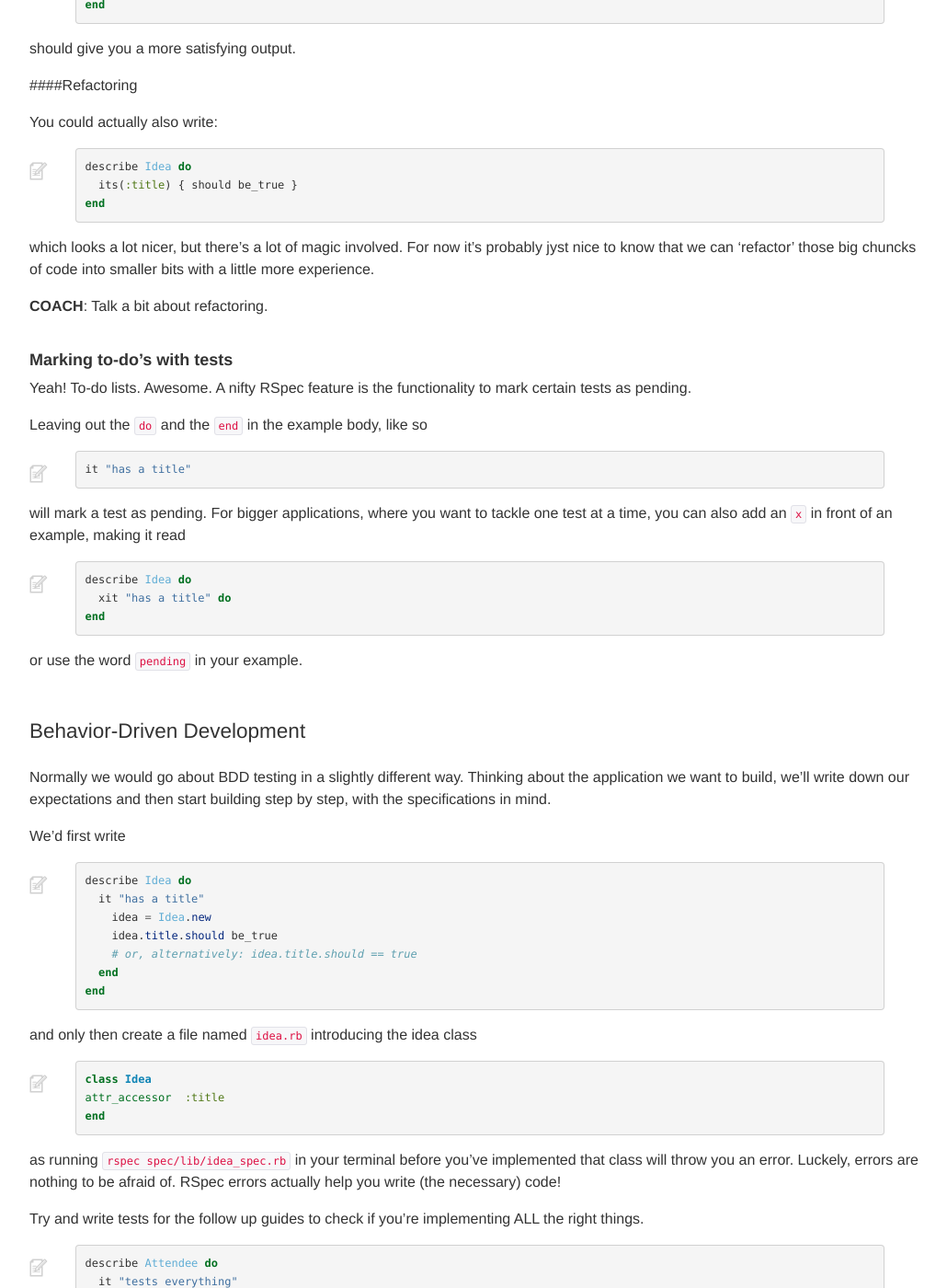
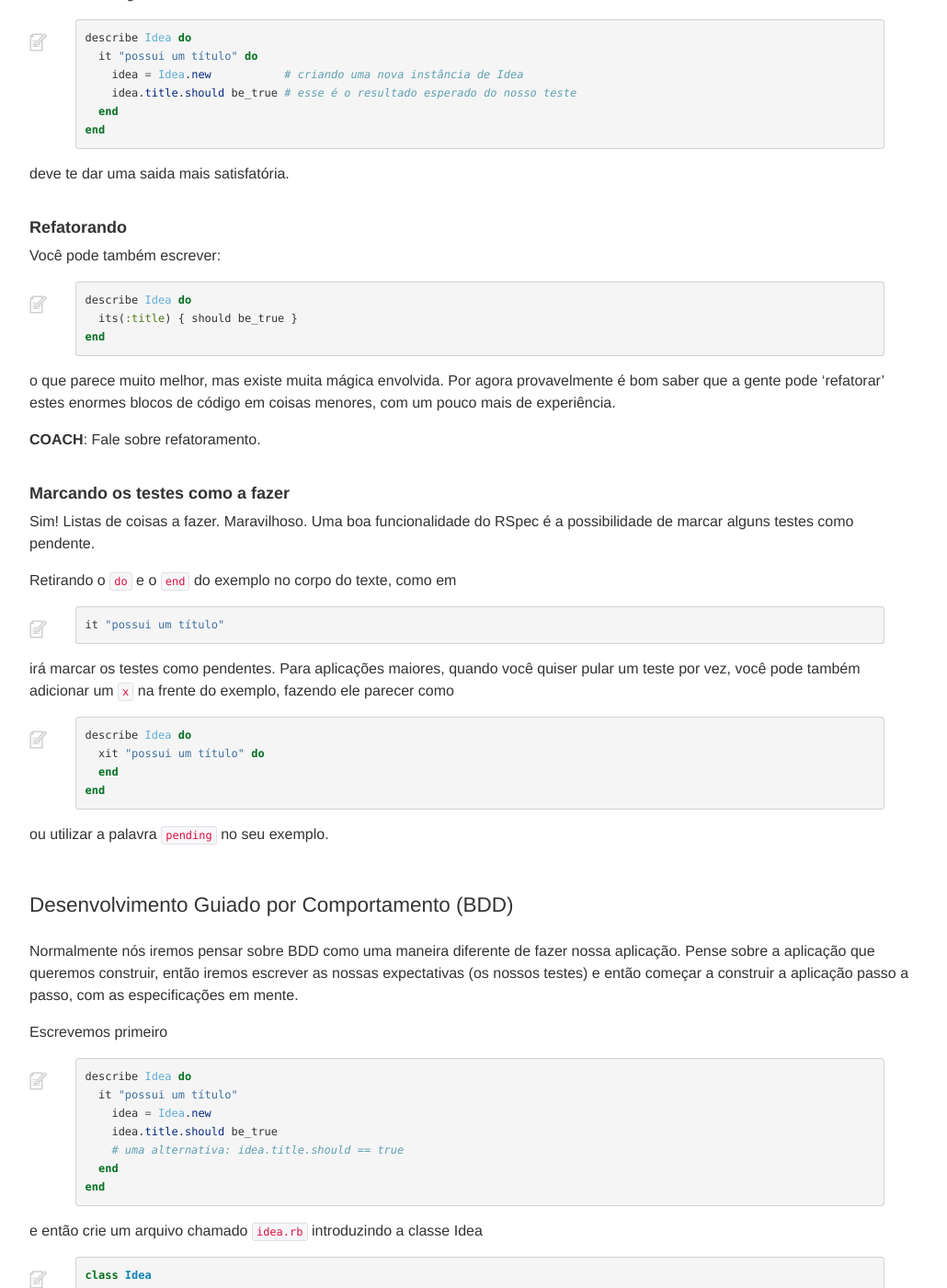
Before and after one commit to railsgirls/guides.railsgirls.com, a Jekyll site: the page built from _posts/2014-01-30-testing.markdown, in a window 1280 px wide and 1400 px high, scrolled down 1338 px. Shown: the whole window at 92% size, without its empty margins (53-1083 px from the left). Built offline with Jekyll 4.4.1, drawn with Linux system fonts in a browser that asks for light colours; nearby versions of some CDN libraries; some of the changed text lies outside the part shown.

Commit message:
Translate 'testing'

```diff
--- a/_posts/2014-01-30-testing.markdown
+++ b/_posts/2014-01-30-testing.markdown
@@ -1,71 +1,78 @@
 ---
 layout: default
-title: You better check you app, before you wreck your app
+title: Melhor você checar seu app, antes de quebrá-lo
 permalink: testing-rspec
 ---
 
-# Test your app with RSpec
+# Teste sua aplicação com RSpec
 
-*Created by Clemens Helm, [@clemenshelm](https://twitter.com/clemenshelm) and Floor Drees, [@floordrees](https://twitter.com/floordrees)*
+*Criado por Clemens Helm, [@clemenshelm](https://twitter.com/clemenshelm) e Floor Drees, [@floordrees](https://twitter.com/floordrees)*
 
-RSpec is a Ruby testing framework, that describes our application's behavior in a syntax that doesn't look much like Ruby. It outputs test results in your terminal, so you'll test your reading skills as well (pun intended).
+*Traduzido por Marina Limeira, [@marinalimeira_](https://www.twitter.com/marinalimeira_)*
 
-__COACH__: Talk about testing and Behavior-Driven Development.
+RSpec é um framework para testes em Ruby, que descreve o comportamento da nossa aplicação em uma sintaxe que não se parece muito com Ruby. Ele irá mostrar o resultado dos testes no seu terminal.
 
-### Install rspec
+__COACH__: Fale sobre testes e Desenvolvimento Guiado por Comportamento (Behavior Driven Development).
 
-For starters, let's install RSpec and all of its dependencies.
+### Instale o RSpec
+
+Para quem está iniciando, vamos instalar o RSpec e todas suas dependências.
 {% highlight sh %}
 gem install rspec
 {% endhighlight %}
 
-Then we call
+ou então, adicione ele ao seu `Gemfile`
+{% highlight sh %}
+gem 'rspec'
+{% endhighlight %}
+
+Então a gente pode chamar
 {% highlight sh %}
 rspec --init
 {% endhighlight %}
 
-in our project directory. This creates `spec_helper.rb` in the spec folder, and `.rspec`.
+no diretório do nosso projeto. Isso irá criar `spec_helper.rb` no diretório spec, e o arquivo `.rspec`.
 
-Rubyists often use the words 'test' and 'specification' interchangeably, that's why you'll store your tests in the 'specs' folder. Save your test as `idea_spec.rb` (`<name_of_spec>_spec.rb`).
+Rubystas frequentemente utilizam as palavras 'teste' e 'especificação' da mesma maneira, e é por isso que você irá armazenar seus testes no diretório 'specs'. Salve seus testes como `idea_spec.rb` (`<nome_do_spec>_spec.rb`).
 
-Inside that new file, write:
+Dentro desse novo arquivo, escreva:
 
 {% highlight ruby %}
 require "spec_helper"
 require "idea"
 {% endhighlight %}
 
-Next, let's describe one of our specifications
+Depois, vamos descrever uma das nossas especificações
 {% highlight ruby %}
 describe Idea do
-  it "has a title" # your examples (tests) go here
+  it "possui um título" # seus exemplos (testes) vão aqui
 end
 {% endhighlight %}
 
-In your terminal run
+No terminal rode
 {% highlight sh %}
 rspec spec/lib/idea_spec.rb
 {% endhighlight %}
 
-which will output that your test is pending as it's not yet implemented.
+que irá dizer que seu teste está pendente e ainda não foi implementado.
 
-__COACH__: Talk about googling terminal output.
+__COACH__: Fale sobre pesquisar no google a saida do terminal.
 
-Let's do something about that!
+Vamos fazer algo sobre isso!
 {% highlight ruby %}
 describe Idea do
-  it "has a title" do # yep, you can totally use 'it'
-    idea = Idea.new # creating a new idea 'instance'
-    idea.title.should be_true # this is our expectation
+  it "possui um título" do
+    idea = Idea.new           # criando uma nova instância de Idea
+    idea.title.should be_true # esse é o resultado esperado do nosso teste
   end
 end
 {% endhighlight %}
 
-should give you a more satisfying output.
+deve te dar uma saida mais satisfatória.
 
-####Refactoring
+#### Refatorando
 
-You could actually also write:
+Você pode também escrever:
 
 {% highlight ruby %}
 describe Idea do
@@ -73,63 +80,65 @@ describe Idea do
 end
 {% endhighlight %}
 
-which looks a lot nicer, but there's a lot of magic involved. For now it's probably jyst nice to know that we can 'refactor' those big chuncks of code into smaller bits with a little more experience.
+o que parece muito melhor, mas existe muita mágica envolvida. Por agora provavelmente é bom saber que a gente pode 'refatorar' estes enormes blocos de código em coisas menores, com um pouco mais de experiência.
 
-__COACH__: Talk a bit about refactoring.
+__COACH__: Fale sobre refatoramento.
 
-#### Marking to-do's with tests
+#### Marcando os testes como a fazer
 
-Yeah! To-do lists. Awesome. A nifty RSpec feature is the functionality to mark certain tests as pending.
+Sim! Listas de coisas a fazer. Maravilhoso. Uma boa funcionalidade do RSpec é a possibilidade de marcar alguns testes como pendente.
 
-Leaving out the `do` and the `end` in the example body, like so
+Retirando o `do` e o `end` do exemplo no corpo do texte, como em
 
 {% highlight ruby %}
-it "has a title"
+it "possui um título"
 {% endhighlight %}
 
-will mark a test as pending. For bigger applications, where you want to tackle one test at a time, you can also add an `x` in front of an example, making it read
-{% highlight ruby %}
-describe Idea do
-  xit "has a title" do
-end
-{% endhighlight %}
-
-or use the word `pending` in your example.
-
-### Behavior-Driven Development
-
-Normally we would go about BDD testing in a slightly different way. Thinking about the application we want to build, we'll write down our expectations and then start building step by step, with the specifications in mind.
-
-We'd first write
+irá marcar os testes como pendentes. Para aplicações maiores, quando você quiser pular um teste por vez, você pode também adicionar um `x` na frente do exemplo, fazendo ele parecer como
 
 {% highlight ruby %}
 describe Idea do
-  it "has a title"
-    idea = Idea.new
-    idea.title.should be_true
-    # or, alternatively: idea.title.should == true
+  xit "possui um título" do
   end
 end
 {% endhighlight %}
 
-and only then create a file named `idea.rb` introducing the idea class
+ou utilizar a palavra `pending` no seu exemplo.
+
+### Desenvolvimento Guiado por Comportamento (BDD)
+
+Normalmente nós iremos pensar sobre BDD como uma maneira diferente de fazer nossa aplicação. Pense sobre a aplicação que queremos construir, então iremos escrever as nossas expectativas (os nossos testes) e então começar a construir a aplicação passo a passo, com as especificações em mente.
+
+Escrevemos primeiro
+
+{% highlight ruby %}
+describe Idea do
+  it "possui um título"
+    idea = Idea.new
+    idea.title.should be_true
+    # uma alternativa: idea.title.should == true
+  end
+end
+{% endhighlight %}
+
+e então crie um arquivo chamado `idea.rb` introduzindo a classe Idea
 
 {% highlight ruby %}
 class Idea
-attr_accessor  :title
+  attr_accessor :title
 end
 {% endhighlight %}
 
-as running `rspec spec/lib/idea_spec.rb` in your terminal before you've implemented that class will throw you an error. Luckely, errors are nothing to be afraid of. RSpec errors actually help you write (the necessary) code!
+rodando `rspec spec/lib/idea_spec.rb` no seu terminal antes de ter implementado a classe irá retornar um erro. Felizmente, erros não são algo para se temer. Os erros do RSpec na verdade te ajudam a escrever o código (necessário)! Você sempre irá se preocupar em escrever código suficiente apenas para o teste passar, evitando fazer algo que provavelmente você não irá utilizar depois.
 
-Try and write tests for the follow up guides to check if you're implementing ALL the right things.
+Tente escrever testes para os outros guias para checar que você está implementando TODAS as coisas certas (e necessárias).
 
 {% highlight ruby %}
 describe Attendee do
-  it "tests everything"
+  it "testa tudo"
 end
 {% endhighlight %}
 
-Just saying.
+Apenas dizendo.
 
-Happy testing!
+Feliz testes!
```
